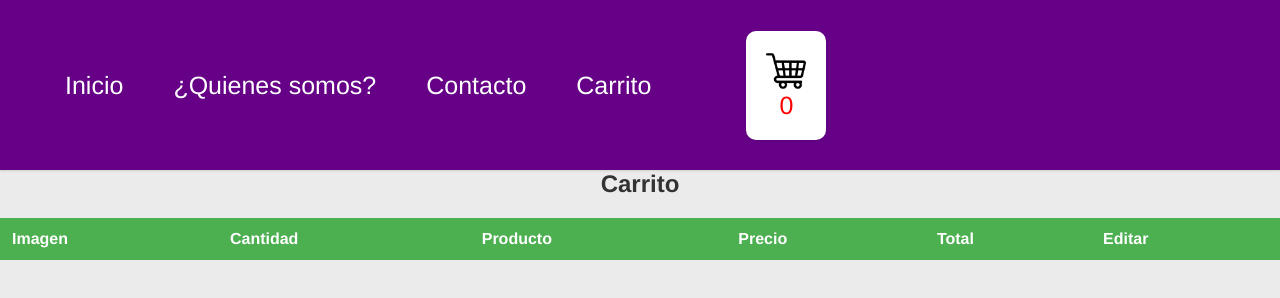
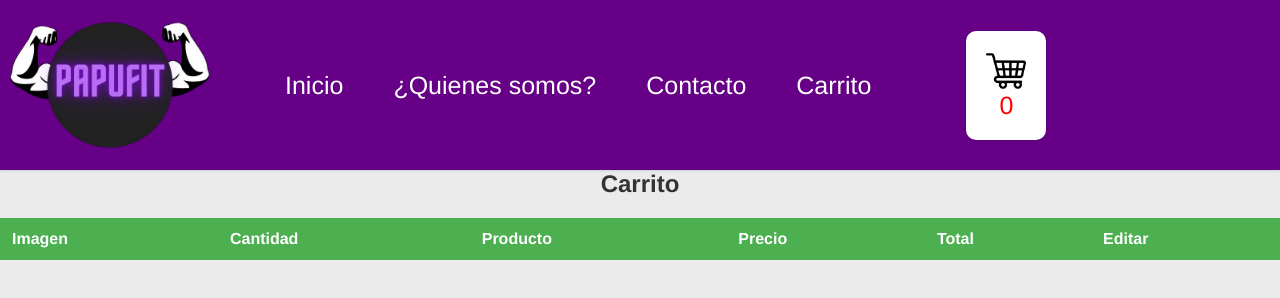
Before and after one commit to benjjita/pagina-carrito, a plain HTML site: page carrito.html in a window 1280 px wide. Drawn offline with Linux system fonts and the light colour scheme.

Commit message:
Update carrito.html

```diff
--- a/carrito.html
+++ b/carrito.html
@@ -10,6 +10,7 @@
 <body>
     <header>
         <nav>
+            <img src="img/logo.png" alt="" id="logo" style="height: 200px; width: 200px;">
             <ul id="ulmenu"></ul>
             <div id="carrito">
                 <img src="img/carrito.png" alt="" style="height: 40px; width: 40px;">
```
